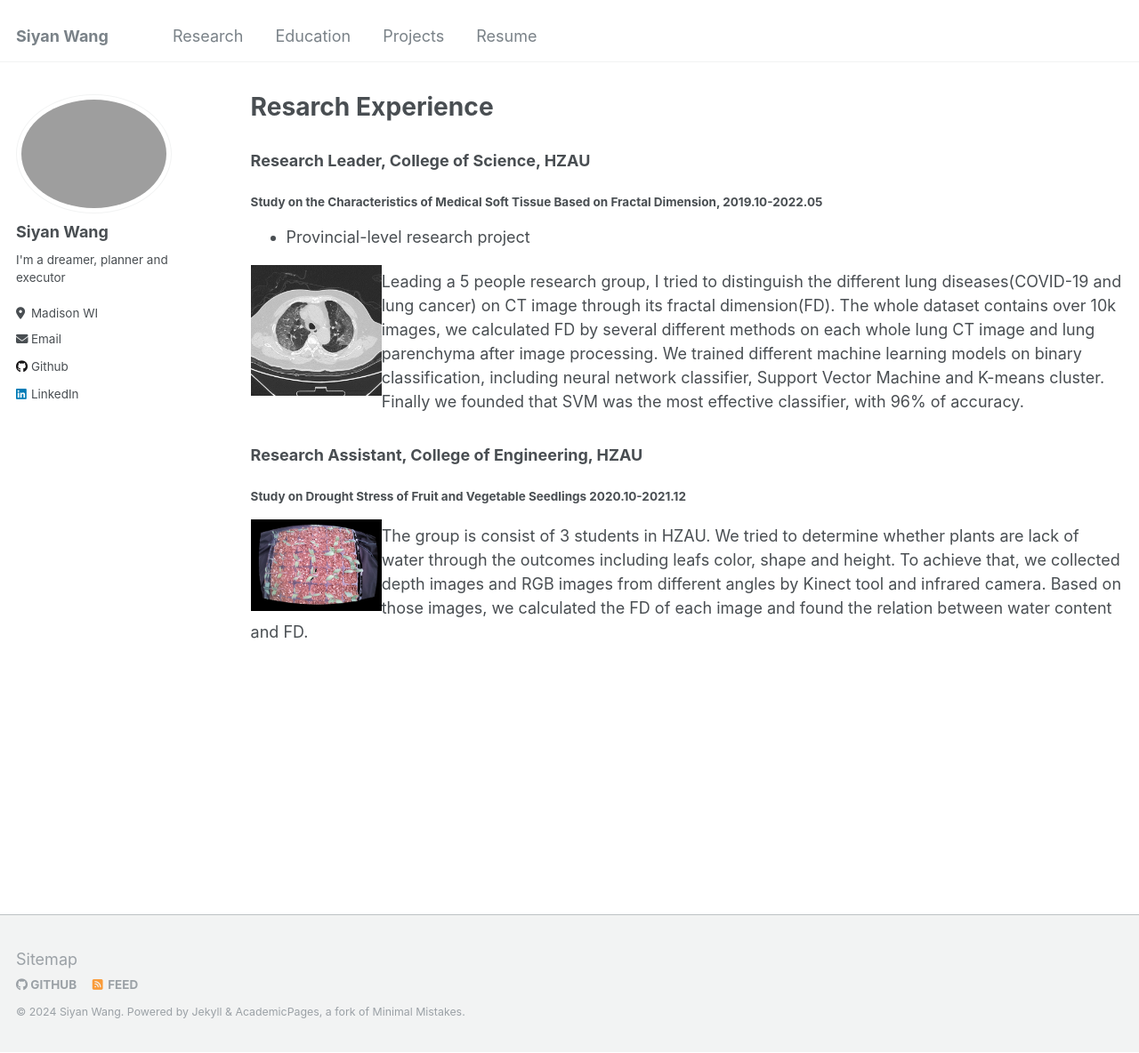
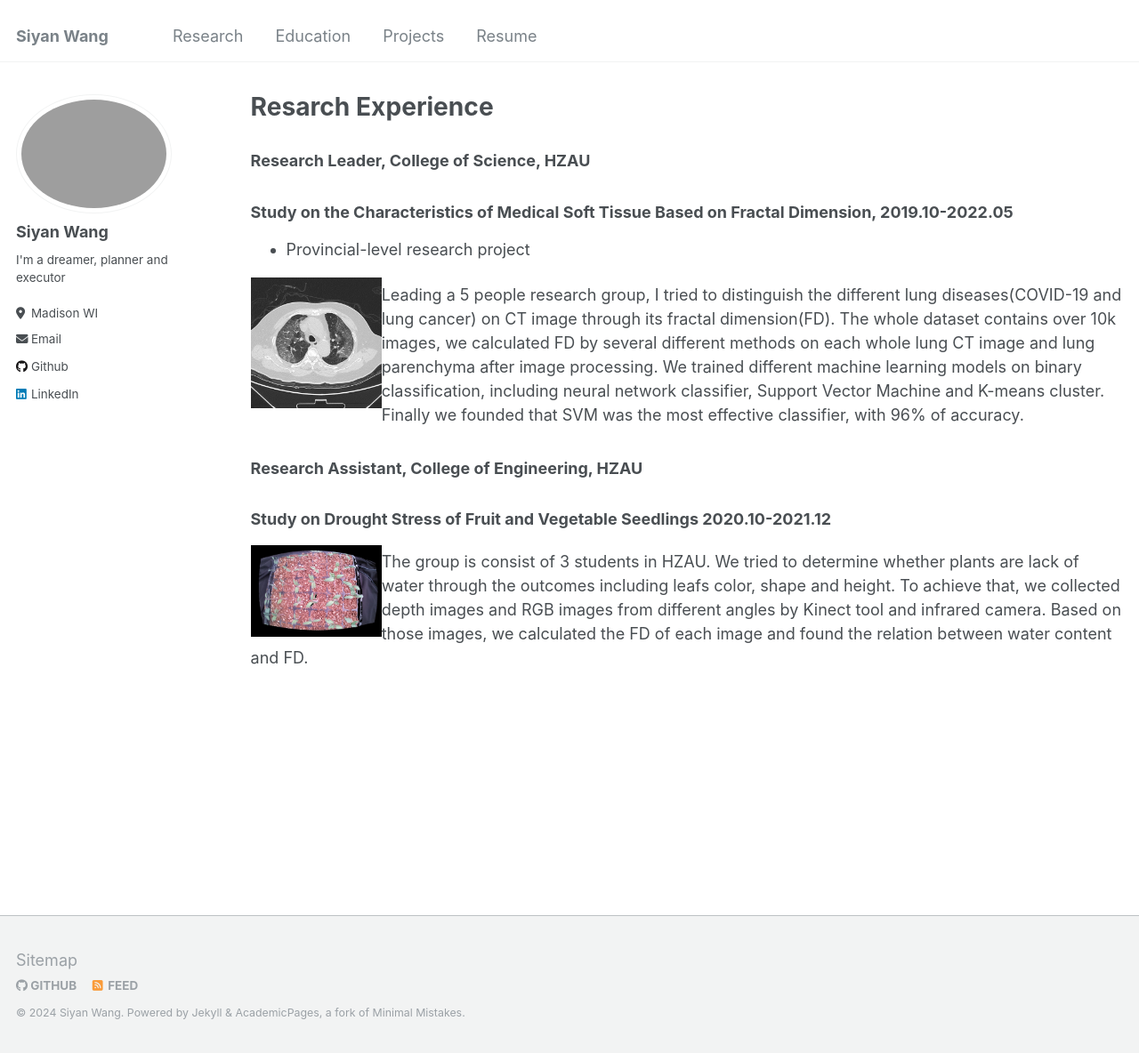
Before and after one commit to siyanwang123/siyanwang123.github.io, a Jekyll site: the page built from _pages/research.md, in a window 1280 px wide and 1184 px high. Shown: the whole window at 89% size. Built offline with Jekyll 4.4.1, drawn with Linux system fonts in a browser that asks for light colours.

```diff
--- a/_pages/research.md
+++ b/_pages/research.md
@@ -7,7 +7,7 @@ author_profile: true
 
 
 ### Research Leader, College of Science, HZAU
-#### Study on the Characteristics of Medical Soft Tissue Based on Fractal Dimension, 2019.10-2022.05
+### Study on the Characteristics of Medical Soft Tissue Based on Fractal Dimension, 2019.10-2022.05
 * Provincial-level research project
 
 <img align="left" src="/images/pCT490.jpg" style="width:15%">
@@ -17,7 +17,7 @@ Leading a 5 people research group, I tried to distinguish the different lung dis
 
 
 ### Research Assistant, College of Engineering, HZAU
-#### Study on Drought Stress of Fruit and Vegetable Seedlings 2020.10-2021.12
+### Study on Drought Stress of Fruit and Vegetable Seedlings 2020.10-2021.12
 
 <img align="left" src="/images/depbg1-1.jpeg" style="width:15%">
 
```
